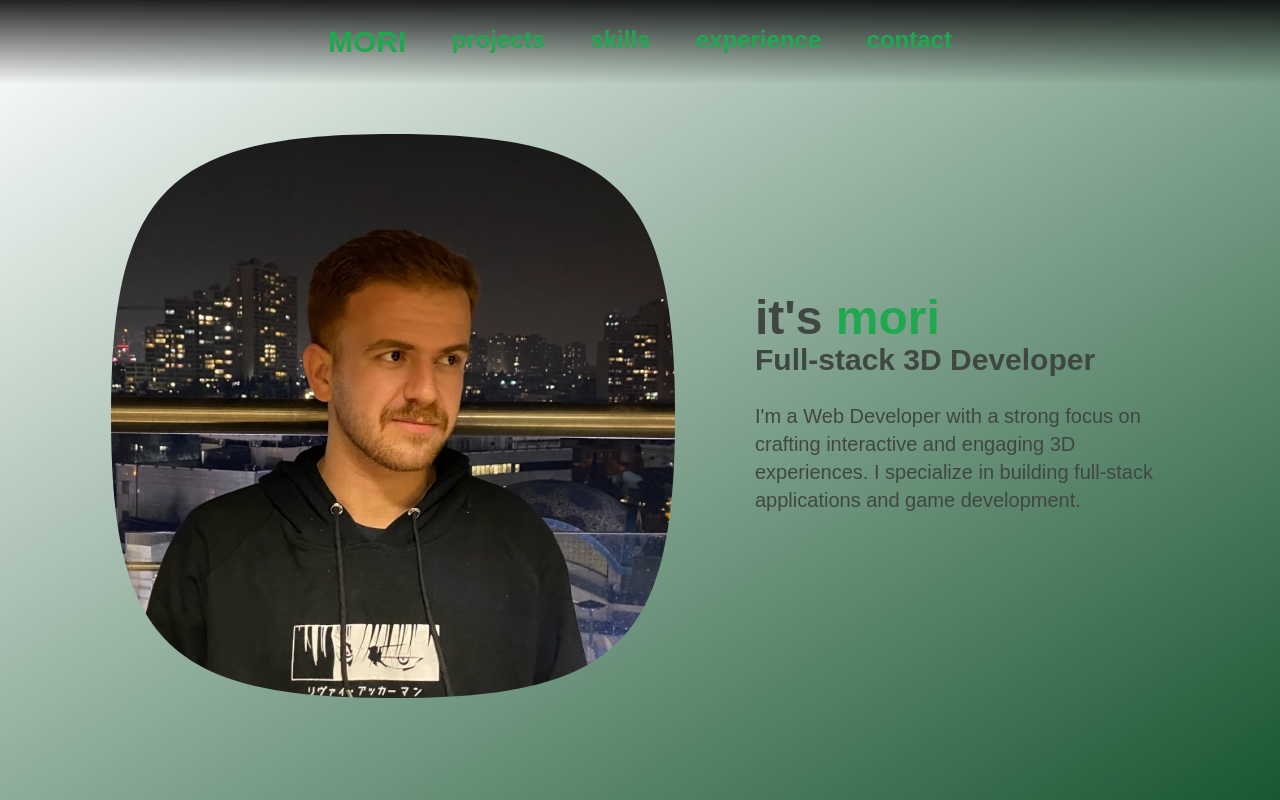
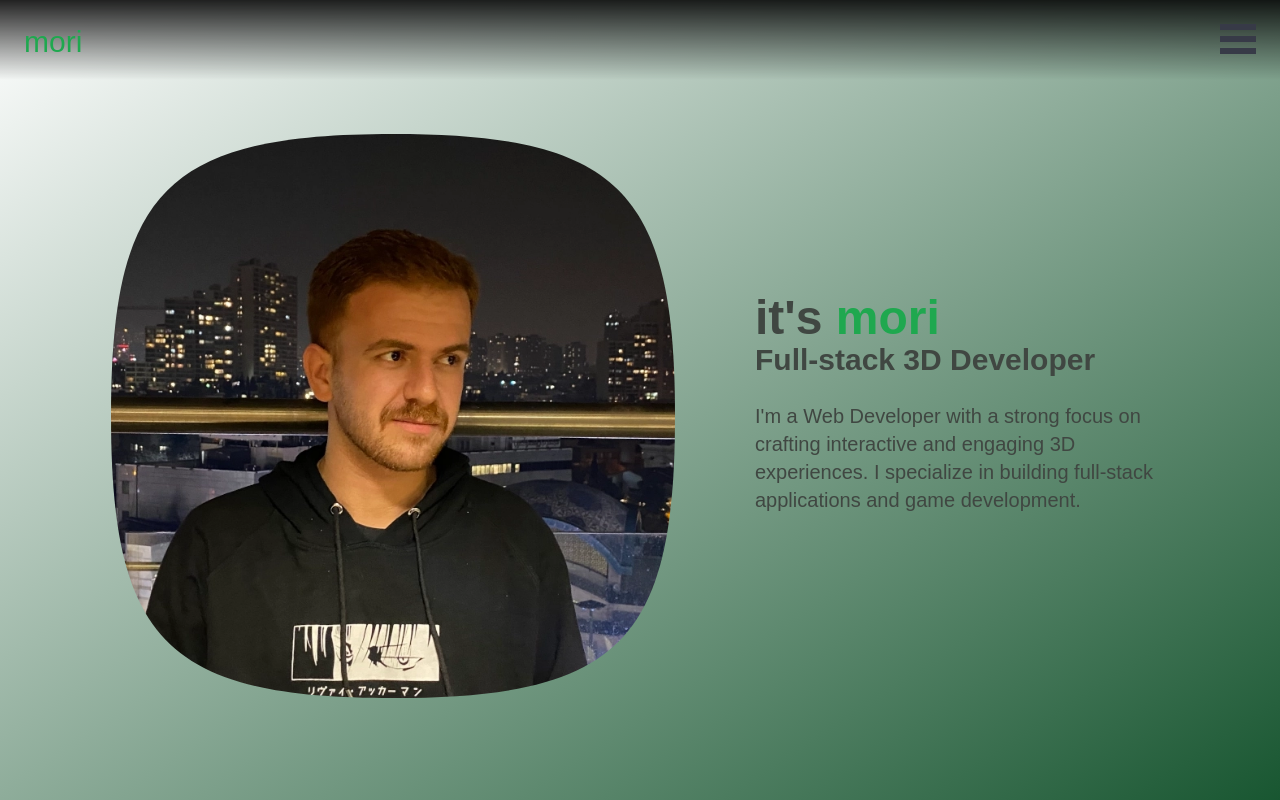
Before and after one commit to morinorabadi/portfolio, a Next.js app: page / in a window 1280 px wide. Shown: the top 800 px of the page. Built offline with nearby package versions, Linux system fonts and the light colour scheme.

Commit message:
create nav bar

```diff
--- a/src/app/components/Nav/Nav.tsx
+++ b/src/app/components/Nav/Nav.tsx
@@ -1,27 +1,32 @@
+"use client";
+import { slide as Menu } from "react-burger-menu";
+
 export default function Nav() {
 	const links = [
-    { id: "1", href: "aboutme", text: "MORI" },
-    { id: "2", href: "projects", text: "projects" },
-    { id: "3", href: "skills", text: "skills" },
-    { id: "4", href: "workExperience", text: "experience" },
-    { id: "5", href: "contactInformation", text: "contact" },
+		{ id: "1", href: "projects", text: "projects" },
+		{ id: "2", href: "skills", text: "skills" },
+		{ id: "3", href: "workExperience", text: "experience" },
+		{ id: "4", href: "contactInformation", text: "contact" },
 	];
 
 	return (
-    <div className="fixed top-0 left-0 w-screen z-20 bg-gradient-to-b from-[#000000dd] to-[#00000000]">
-      <div className="text-lg md:text-2xl p-2 md:p-6 justify-between flex w-screen max-w-2xl font-bold  px-6 m-auto">
-        {links.map((link, index) => (
+		<>
+			<div className="fixed top-0 h-20 left-0 w-screen z-20 bg-gradient-to-b from-[#000000dd] to-[#00000000]">
+				<div className=" text-tGreen p-6 text-3xl">
+					<a href="#about">mori</a>
+				</div>
+			</div>
+			<Menu right>
+				{links.map((link) => (
 					<a
 						href={`#${link.href}`}
 						key={link.id}
-            className={`text-tGreen hover:text-tGreen ${
-              +(index === 0) ? " font-bold text-xl md:text-3xl" : " "
-            }`}
+						className="text-tGreen hover:text-tGreen p-1 text-lx underline"
 					>
 						{link.text}
 					</a>
 				))}
-      </div>
-    </div>
+			</Menu>
+		</>
 	);
 }
```
Lines whose indentation alone changed are shown as unchanged.
